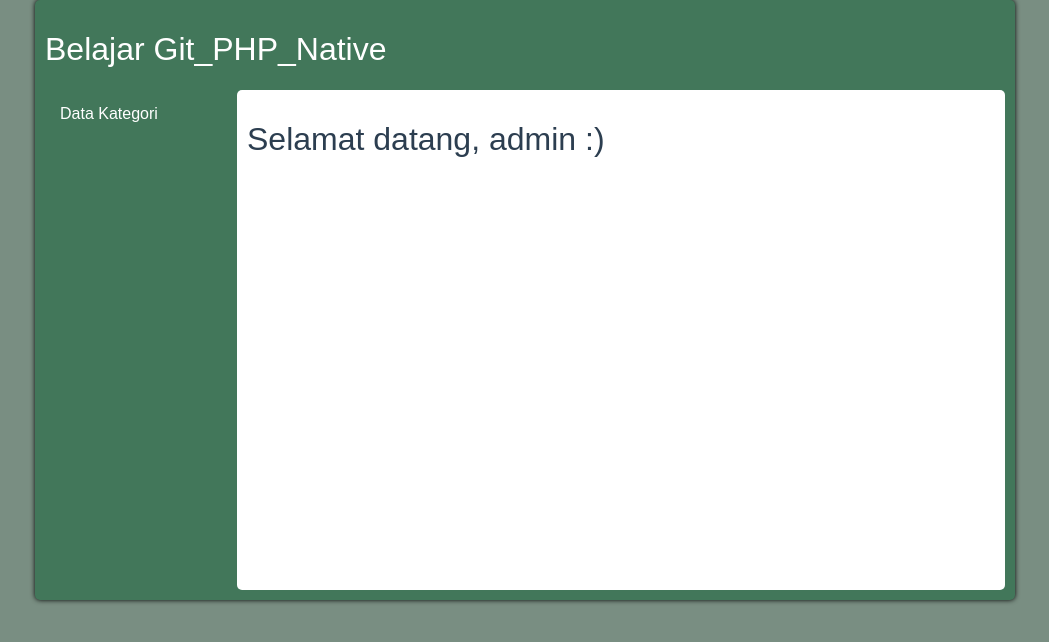
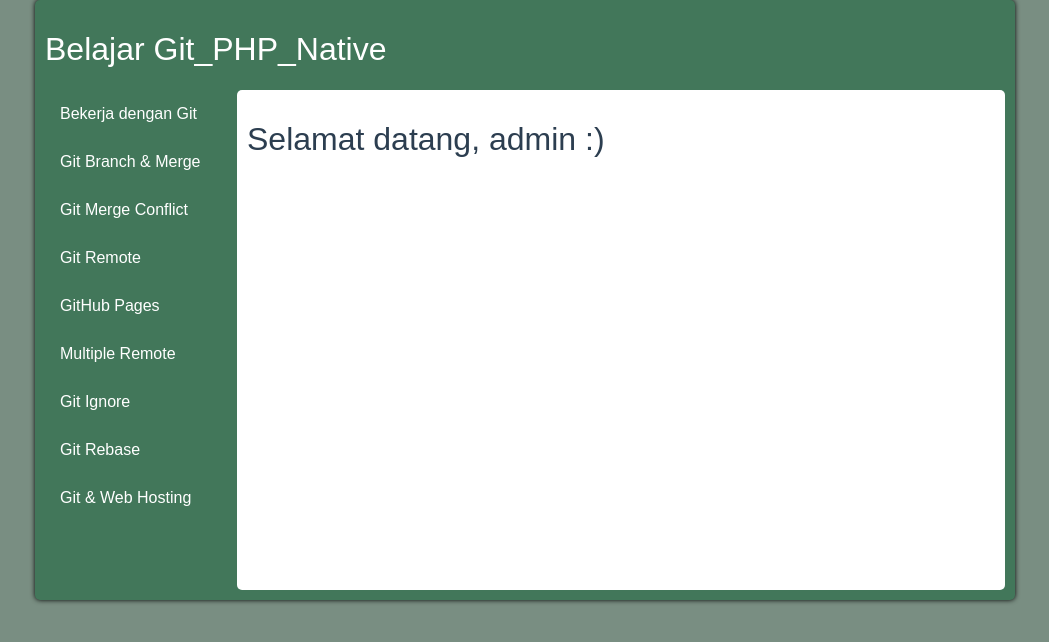
Before and after one commit to arrytekaje/belajar-GitHub, a PHP site: page /home.php in a window 1280 px wide. Shown: the top 642 px of the page, without its empty margins (115-1164 px from the left). Run offline with PHP 8.4, Linux system fonts and the light colour scheme.

Commit message:
Merubah file home.php dan membuat catatab command_Git

```diff
--- a/home.php
+++ b/home.php
@@ -15,7 +15,15 @@
         <h1>Belajar Git_PHP_Native</h1>
         <div class="sidebar">
             <ul>
-                <li><a href="#">Data Kategori</a></li>
+                <li><a href="#">Bekerja dengan Git</a></li>
+                <li><a href="#">Git Branch & Merge</a></li>
+                <li><a href="#">Git Merge Conflict</a></li>
+                <li><a href="#">Git Remote</a></li>
+                <li><a href="#">GitHub Pages</a></li>
+                <li><a href="#">Multiple Remote</a></li>
+                <li><a href="#">Git Ignore</a></li>
+                <li><a href="#">Git Rebase</a></li>
+                <li><a href="#">Git & Web Hosting</a></li>
             </ul>
         </div>
         <div class="content">
```
Also changed, not shown: Command_Git.php (added, +19 -0 lines).
